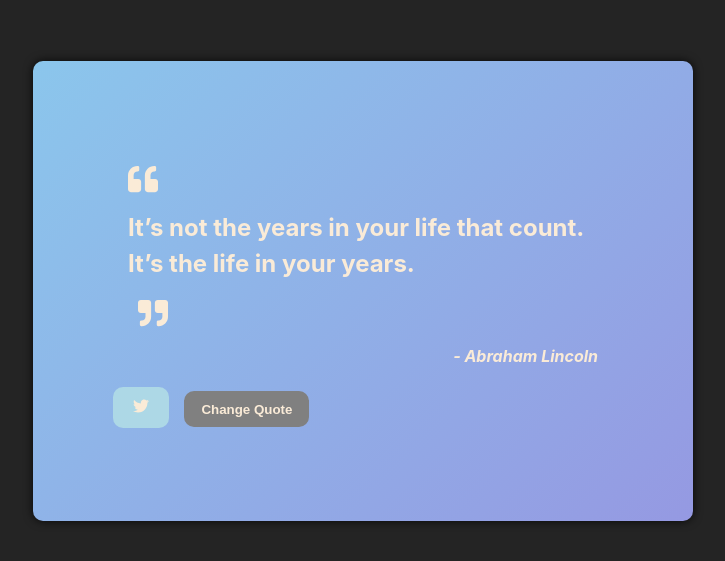
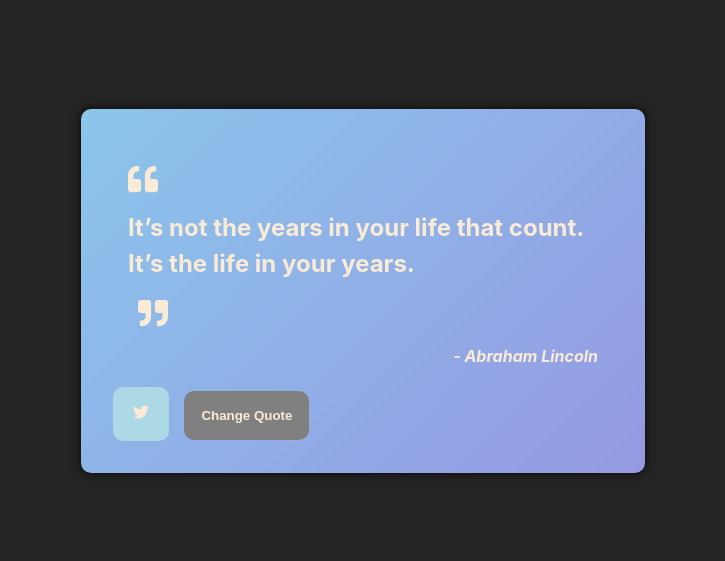
Before and after one commit to lilahmedina/quote-machine, a React (Vite) app: page / in a window 1280 px wide. Shown: the part 109-670 px from the top of the page, without its empty margins (277-1002 px from the left). Built offline with nearby package versions, Linux system fonts and the light colour scheme.

Commit message:
complete FCC tasks

```diff
--- a/index.html
+++ b/index.html
@@ -5,11 +5,11 @@
     <link rel="icon" type="image/svg+xml" href="/vite.svg" />
     <meta name="viewport" content="width=device-width, initial-scale=1.0" />
 
-    <!--this script is a test run suitable to fcc curriculum
+
     <script
     src="https://cdn.freecodecamp.org/testable-projects-fcc/v1/bundle.js"
     defer
-  ></script>-->
+  ></script>
 
     <title>Random Quote Machine</title>
   </head>
--- a/src/App.css
+++ b/src/App.css
@@ -13,7 +13,7 @@
   display: flex;
   flex-direction: column;
   text-align: left;
-  padding: 5rem;
+  padding: 2rem;
   text-align: left;
   background-color: #8BC6EC;
   background-image: linear-gradient(135deg, #8BC6EC 0%, #9599E2 100%);
@@ -40,7 +40,7 @@
 button, a{
   border-radius: 10px;
   border: 1px solid transparent;
-  padding: 0.6rem 1.2em;
+  padding: 1rem 1.2em;
   width: fit-content;
   font-weight: 700;
   background: grey;
--- a/src/App.tsx
+++ b/src/App.tsx
@@ -17,6 +17,8 @@ const getRandomQuote = (): Quote => {
 
 function App() {
   const [quote, setQuote] = useState<Quote>(getRandomQuote());
+
+  //for button to change quote
   const changeQuote = () => {
     setQuote(getRandomQuote());
   }
@@ -30,18 +32,18 @@ function App() {
         <FaQuoteRight size="30" style={{marginLeft: "10px"}} />
         <h4 id="author">- {quote.author}</h4>
       </div>
+
       <div className="buttons">
-        <a href="https://twitter.com/intent/post?hashtags=quotes&related=freecodecamp&text=%22First%2C%20have%20a%20definite%2C%20clear%20practical%20ideal%3B%20a%20goal%2C%20an%20objective.%20Second%2C%20have%20the%20necessary%20means%20to%20achieve%20your%20ends%3B%20wisdom%2C%20money%2C%20materials%2C%20and%20methods.%20Third%2C%20adjust%20all%20your%20means%20to%20that%20end.%22%20Aristotle"
+        <a href="https://twitter.com/intent/tweet"
         target='_blank'
         id="tweet-quote"
         style={{
           backgroundColor: "lightblue",
           marginRight: "15px",
-
-
         }} > <FaTwitter color="vanilla"></FaTwitter>
         </a>
-        <button id="newQuote" onClick={changeQuote}>Change Quote</button>
+
+        <button id="new-quote" onClick={changeQuote}>Change Quote</button>
       </div>
     </div>
   </div>
```
